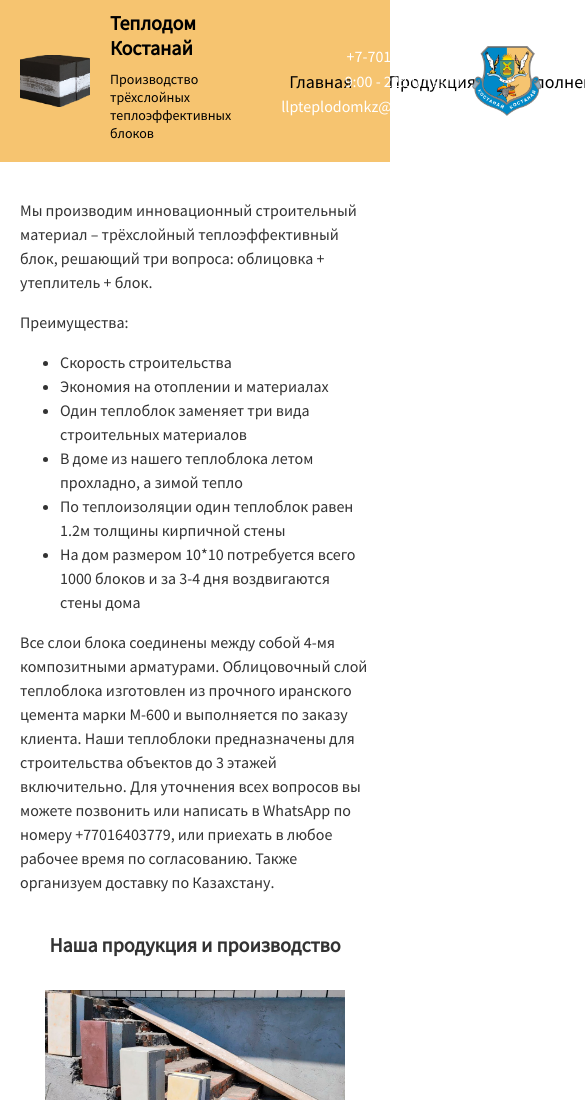
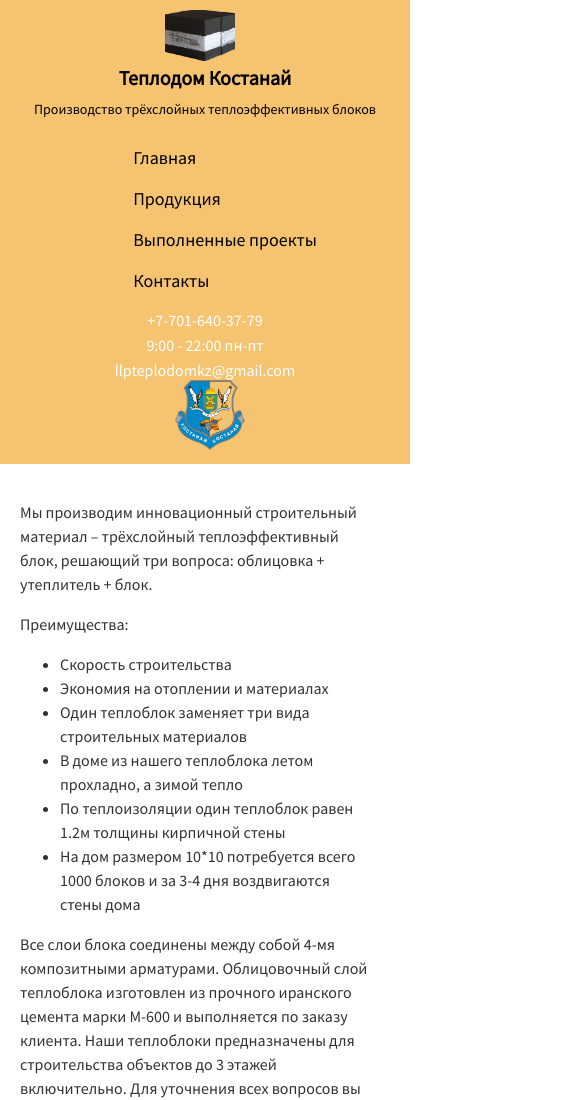
Before and after one commit to rishardmeow/a, a plain HTML site: page index.html in a window 390 px wide. Shown: the top 1100 px of the page, 585 px wide, since content can reach past the window. Drawn offline with Linux system fonts and the light colour scheme.

Commit message:
Add files via upload

```diff
--- a/index.css
+++ b/index.css
@@ -5,11 +5,9 @@ body {
 
 header {
     display: flex;
-    justify-content: space-between;
     align-items: center;
     background: #f6c470;
     padding: 10px;
-    color: #000000;
   }
 
 .container1 {
@@ -20,7 +18,6 @@ header {
   .container1 h1 {
     margin: 0;
     font-size: 20px;
-    color: #000000;
   }
 
   .container1 p {
@@ -34,22 +31,14 @@ header {
   }
 
   .container2 ul {
-    list-style: none;
-    margin: 0 auto;
+    margin: auto;
     display: flex;
     justify-content: space-around;
-    max-width: 10px;
-    align-items: center;
-    white-space: nowrap;
-    gap: 0px;
   }
 
   .container2 li {
-    margin: 10px;
-    padding: 8px;
+    margin: 18px;
     display: flex;
-    justify-content: center;
-    align-items: center;
   }
 
   .container2 a {
@@ -169,3 +158,35 @@ h2 {
     color: #333;
     font-family: 'Source Sans Pro', sans-serif;
 }
+
+@media all and (max-width:550px){
+    header {
+    display: block;
+    width:100%;
+    text-align:center;
+  }
+    .container2 {
+        text-align: center;
+    }
+    .container2 ul {
+        display: inline-block;
+    }
+    .container1 {
+        text-align: center;
+  }
+    .container3 {
+        text-align: center;
+  }
+
+}
+@media all and (min-width:551px) and (max-width:1199px){
+    header {
+        display: block;
+        width:100%;
+        text-align:center;
+  }
+    .container3 {
+        text-align: center;
+  }
+
+}
```
